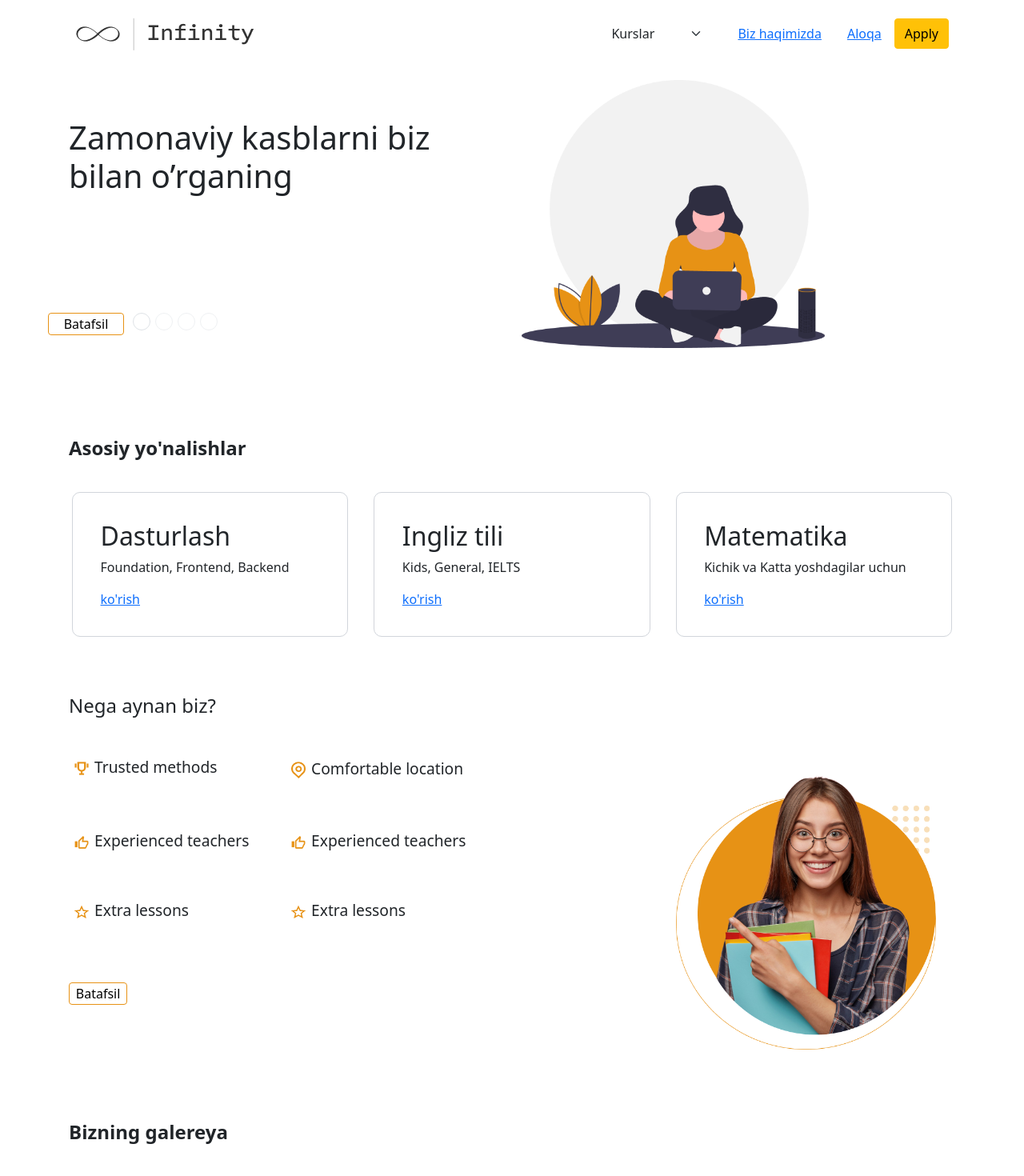
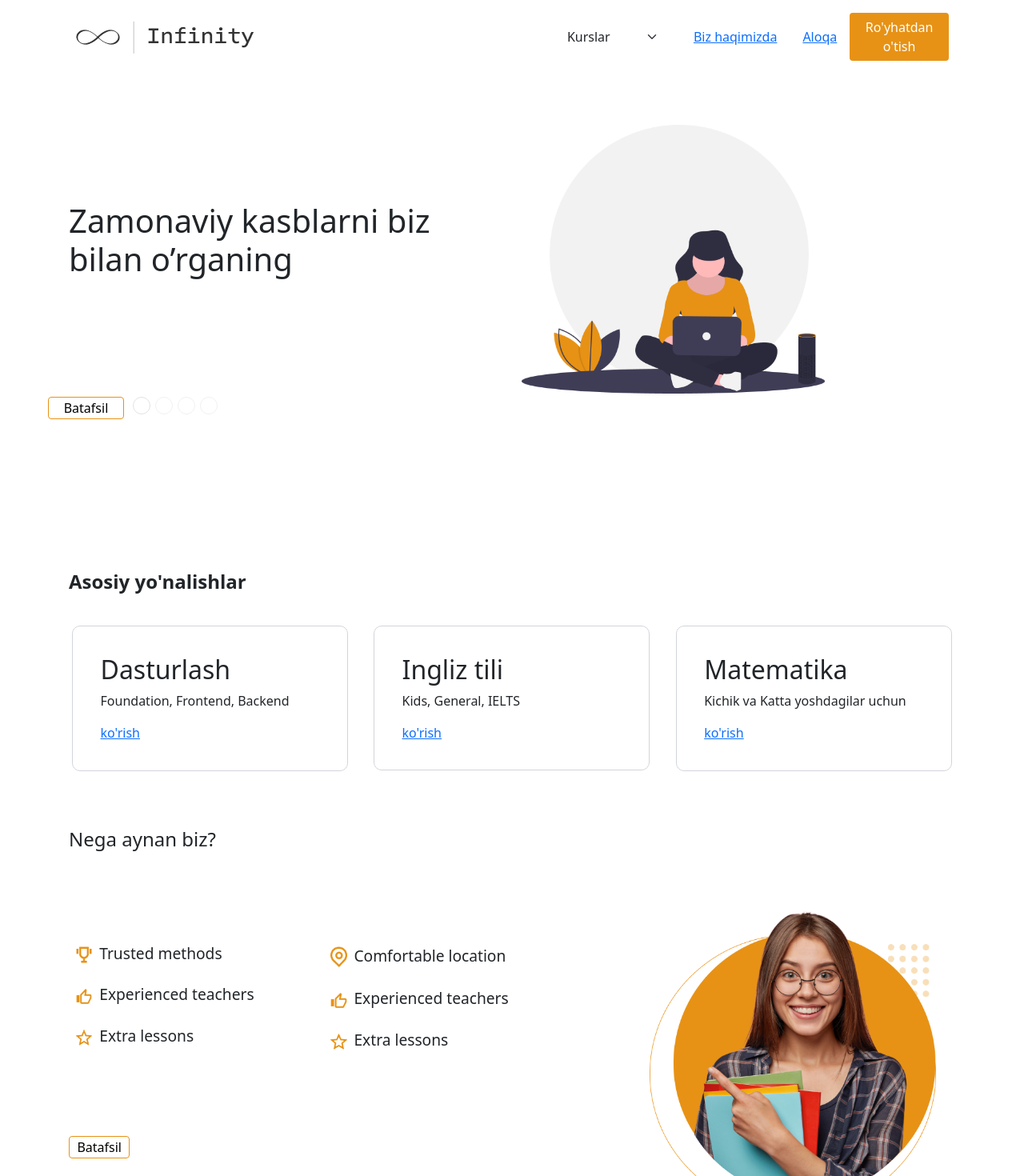
Before and after one commit to Khojiakbarbe/Infinitity-Site, a React (Create React App) app: page / in a window 1280 px wide. Shown: the top 1470 px of the page at 80% size. Built offline with nearby package versions, Linux system fonts and the light colour scheme.

Commit message:
Added animate

```diff
--- a/package.json
+++ b/package.json
@@ -6,6 +6,7 @@
     "@testing-library/jest-dom": "^5.16.5",
     "@testing-library/react": "^13.4.0",
     "@testing-library/user-event": "^13.5.0",
+    "aos": "^2.3.4",
     "axios": "^1.3.4",
     "react": "^18.2.0",
     "react-dom": "^18.2.0",
--- a/public/index.html
+++ b/public/index.html
@@ -8,6 +8,7 @@
   <meta name="description" content="Web site created using create-react-app" />
 
 
+  <link href="https://unpkg.com/aos@2.3.1/dist/aos.css" rel="stylesheet">
   <!-- Bootstrap -->
 
   <link href="https://cdn.jsdelivr.net/npm/bootstrap@5.0.2/dist/css/bootstrap.min.css" rel="stylesheet"
@@ -27,5 +28,7 @@
 <script src="https://cdn.jsdelivr.net/npm/bootstrap@5.0.2/dist/js/bootstrap.min.js"
   integrity="sha384-cVKIPhGWiC2Al4u+LWgxfKTRIcfu0JTxR+EQDz/bgldoEyl4H0zUF0QKbrJ0EcQF" crossorigin="anonymous"></script>
 
+<!-- Aos -->
+<script src="https://unpkg.com/aos@2.3.1/dist/aos.js"></script>
 
 </html>
--- a/src/App.css
+++ b/src/App.css
@@ -1,6 +1,30 @@
+/* Navbar */
+.applyButton {
+  background: #E79215;
+  border-radius: 4px;
+  border: none;
+  color: white;
+  padding: 5%;
+  width: 100%;
+}
+.applyButton:hover{
+  background-color: white;
+  border: 1px solid #E79215;
+  color: black;
+  transition: 0.5s;
+}
+
+/* Home page started */
+/* Carousel */
 .carouselButtons button {
   position: relative;
   left: -50%;
+}
+.carouselButtons button:active{
+  border: 5px solid;
+}
+.carouselButtons .active{
+  border: 1px solid red;
 }
 
 .carouselBatafsilBtn {
@@ -11,6 +35,7 @@
   margin-right: 2%;
   border-radius: 4px;
 }
+
 .carouselBatafsilBtn:hover {
   background: #E79215;
   color: white;
@@ -31,7 +56,7 @@
 
 /* Asosiy yo'nalishlar */
 .asosiyYonalishlar {
-  margin-top: 10%;
+  margin-top: 20%;
 }
 
 .asosiyYonalishlar .row div div {
@@ -40,7 +65,8 @@
   padding: 10%;
 
 }
-.asosiyYonalishlar .row div div:hover{
+
+.asosiyYonalishlar .row div div:hover {
   background: #E79215;
   color: white;
   transition: 0.5s;
@@ -49,33 +75,37 @@
 
 
 /* Nega ayan biz? */
-.negaAyanBiz{
+.negaAyanBiz {
   margin-top: 5%;
 }
 
-.negaAyanBizCol{
+.negaAyanBizCol {
   font-size: 120%;
+  margin-top: 5%;
+  margin-bottom: 5%;
 }
-.negaAyanBizCol img{
+
+.negaAyanBizCol img {
   padding: 3%;
   width: 13%;
 }
 
-.negaBizImg{
-  width: 60%;
+.negaBizImg {
+  width: 80%;
 }
 
 /* Bizning galereya */
-.bizningGalereya{
+.bizningGalereya {
   margin-top: 8%;
 }
-.bizningGalereya div img{
+
+.bizningGalereya div img {
   width: 100%;
   height: 300px;
 }
 
 /* footer */
-.footer{
+.footer {
   padding: 5%;
   padding-bottom: 0;
   background: #FEF8F1;
@@ -85,7 +115,7 @@
 }
 
 
-.messengers img{
+.messengers img {
   padding: 1%;
   cursor: pointer;
 }
--- a/src/Components/Carousel.jsx
+++ b/src/Components/Carousel.jsx
@@ -12,7 +12,7 @@ import React from "react";
 
 export default function Carousel() {
     return (
-        <div id="carouselExampleCaptions" className="carousel slide h-100 " data-bs-ride="carousel">
+        <div id="carouselExampleCaptions" className="carousel slide h-100 mt-5" data-bs-ride="carousel">
             <div className="carousel-indicators carouselButtons" style={{ marginTop: '20%', zIndex: '5' }}>
                 <button className="carouselBatafsilBtn">Batafsil</button>
                 <button type="button" data-bs-target="#carouselExampleCaptions" data-bs-slide-to="0" className="active border" style={{ borderRadius: '50%', height: '20px', width: '20px' }} aria-current="true" aria-label="Slide 1"></button>
--- a/src/Components/Footer.jsx
+++ b/src/Components/Footer.jsx
@@ -10,7 +10,9 @@ import telegram from '../images/footer/telegram.png'
 export default function Footer() {
     return (
         <div className='footer'>
-            <div className="container row" style={{ margin: '0 auto' }}>
+            <div data-aos="fade-up"
+                data-aos-duration="8000"
+                className="container row p-5" style={{ margin: '0 auto' }}>
                 <div className="col-md-2">
                     <h5><strong>Dasturlash</strong></h5>
                     <p>FrontEnd</p>
@@ -47,7 +49,9 @@ export default function Footer() {
                 </div>
             </div>
             <hr />
-            <div className="container row">
+            <div data-aos="flip-left"
+                data-aos-easing="ease-out-cubic"
+                data-aos-duration="2000" className="container row">
                 <div className="col-md-6">
                     <p>© 2022. All rights reserved</p>
                 </div>
--- a/src/Components/Home.jsx
+++ b/src/Components/Home.jsx
@@ -13,10 +13,12 @@ import galereya3 from '../images/home/galereya3.jpg'
 import galereya4 from '../images/home/galereya4.jpg'
 import galereya5 from '../images/home/galereya5.jpg'
 
+import Aos from "aos";
 
 export default function Home() {
+    Aos.init();
     return (
-        <div className="container p-3">
+        <div className="container p-3 mt-5">
             <div className="row">
                 <div className="col-md-6 pt-5">
                     <Carousel />
@@ -28,24 +30,24 @@ export default function Home() {
 
             {/* Yo'nalishlar */}
 
-            <div className="asosiyYonalishlar">
+            <div className="asosiyYonalishlar" style={{ overflow: 'hidden' }}>
                 <h4><strong>Asosiy yo'nalishlar</strong></h4>
                 <div className="row mt-4">
-                    <div className="col-md-4 p-3">
+                    <div data-aos="fade-right" className="col-md-4 p-3">
                         <div>
                             <h2>Dasturlash</h2>
                             <p>Foundation, Frontend, Backend</p>
                             <Link to="/">ko'rish </Link>
                         </div>
                     </div>
-                    <div className="col-md-4 p-3">
+                    <div data-aos="flip-up" className="col-md-4 p-3">
                         <div>
                             <h2>Ingliz tili</h2>
                             <p>Kids, General, IELTS</p>
                             <Link to="/">ko'rish </Link>
                         </div>
                     </div>
-                    <div className="col-md-4 p-3">
+                    <div data-aos="fade-left" className="col-md-4 p-3">
                         <div>
                             <h2>Matematika</h2>
                             <p>Kichik va Katta yoshdagilar uchun</p>
@@ -61,29 +63,40 @@ export default function Home() {
                 <h4>Nega aynan biz?</h4>
 
                 <div className="row mt-5">
-                    <div className="col-md-6 row">
-                        <div className="col-md-6 negaAyanBizCol">
-                            <img src={kubok} alt="" />
-                            Trusted methods</div>
-                        <div className="col-md-6 negaAyanBizCol">
-                            <img src={location} alt="" />
-                            Comfortable location</div>
-                        <div className="col-md-6 negaAyanBizCol">
-                            <img src={great} alt="" />
-                            Experienced teachers</div>
-                        <div className="col-md-6 negaAyanBizCol">
-                            <img src={great} alt="" />
-                            Experienced teachers</div>
-                        <div className="col-md-6 negaAyanBizCol">
-                            <img src={star} alt="" />
-                            Extra lessons</div>
-                        <div className="col-md-6 negaAyanBizCol">
-                            <img src={star} alt="" />
-                            Extra lessons</div>
-                        <div className="col-md-4 mt-3"><button className="carouselBatafsilBtn">Batafsil</button></div>
+                    <div className="col-md-7 row mt-5" style={{overflow:'hidden'}}>
+                        <div className="col-md-6">
+                            <div data-aos="fade-right" className="negaAyanBizCol">
+                                <img src={kubok} alt="" />
+                                Trusted methods
+                            </div>
+
+                            <div data-aos="fade-right" className="negaAyanBizCol">
+                                <img src={great} alt="" />
+                                Experienced teachers
+                            </div>
+                            <div data-aos="fade-right" className="negaAyanBizCol">
+                                <img src={star} alt="" />
+                                Extra lessons
+                            </div>
+                        </div>
+                        <div className="col-md-6">
+                            <div data-aos="fade-left" className="negaAyanBizCol">
+                                <img src={location} alt="" />
+                                Comfortable location
+                            </div>
+                            <div data-aos="fade-left" className="negaAyanBizCol">
+                                <img src={great} alt="" />
+                                Experienced teachers
+                            </div>
+                            <div data-aos="fade-left" className="negaAyanBizCol">
+                                <img src={star} alt="" />
+                                Extra lessons
+                            </div>
+                        </div>
+                        <div data-aos="fade-left"  className="col-md-4 mt-3"><button className="carouselBatafsilBtn">Batafsil</button></div>
                     </div>
-                    <div className="col-md-6" style={{ textAlign: 'end' }}>
-                        <img src={negaBizImg} className='negaBizImg' alt="" />
+                    <div data-aos="fade-left" className="col-md-5" style={{ textAlign: 'end' }}>
+                        <img  src={negaBizImg} className='negaBizImg' alt="" />
                     </div>
                 </div>
             </div>
@@ -92,19 +105,19 @@ export default function Home() {
 
             <div className="bizningGalereya row ">
                 <h4 className="mb-5"><strong>Bizning galereya</strong></h4>
-                <div className="col-md-8 p-2">
+                <div data-aos="fade-right" className="col-md-8 p-2">
                     <img src={galereya1} alt="" />
                 </div>
-                <div className="col-md-4 p-2">
+                <div data-aos="fade-left" className="col-md-4 p-2">
                     <img src={galereya2} alt="" />
                 </div>
-                <div className="col-md-4 p-2">
+                <div data-aos="fade-right" className="col-md-4 p-2">
                     <img src={galereya3} alt="" />
                 </div>
-                <div className="col-md-4 p-2">
+                <div data-aos="flip-left" className="col-md-4 p-2">
                     <img src={galereya4} alt="" />
                 </div>
-                <div className="col-md-4 p-2">
+                <div data-aos="fade-left" className="col-md-4 p-2">
                     <img src={galereya5} alt="" />
                 </div>
             </div>
--- a/src/Components/Navbar.jsx
+++ b/src/Components/Navbar.jsx
@@ -33,7 +33,7 @@ function MyNavbar(args) {
                     </Nav>
                     <NavbarText>
                         <NavLink >
-                            <select  className="form-select" style={{border: 'none'}} aria-label=".form-select-lg example" >
+                            <select className="form-select" style={{ border: 'none' }} aria-label=".form-select-lg example" >
                                 <option value="">Kurslar</option>
                                 <option value="">Dasturlash</option>
                                 <option value="">English</option>
@@ -55,9 +55,8 @@ function MyNavbar(args) {
                             </Link>
                         </NavLink>
                     </NavbarText>
-
-                    <NavbarText>
-                        <button className='btn btn-warning'>Apply</button>
+                    <NavbarText style={{width: '15%'}}>
+                        <button className='applyButton'>Ro'yhatdan o'tish</button>
                     </NavbarText>
                 </Collapse>
             </Navbar>
```
Also changed, not shown: 1 other file (tests, documents, lock files or other folders).
